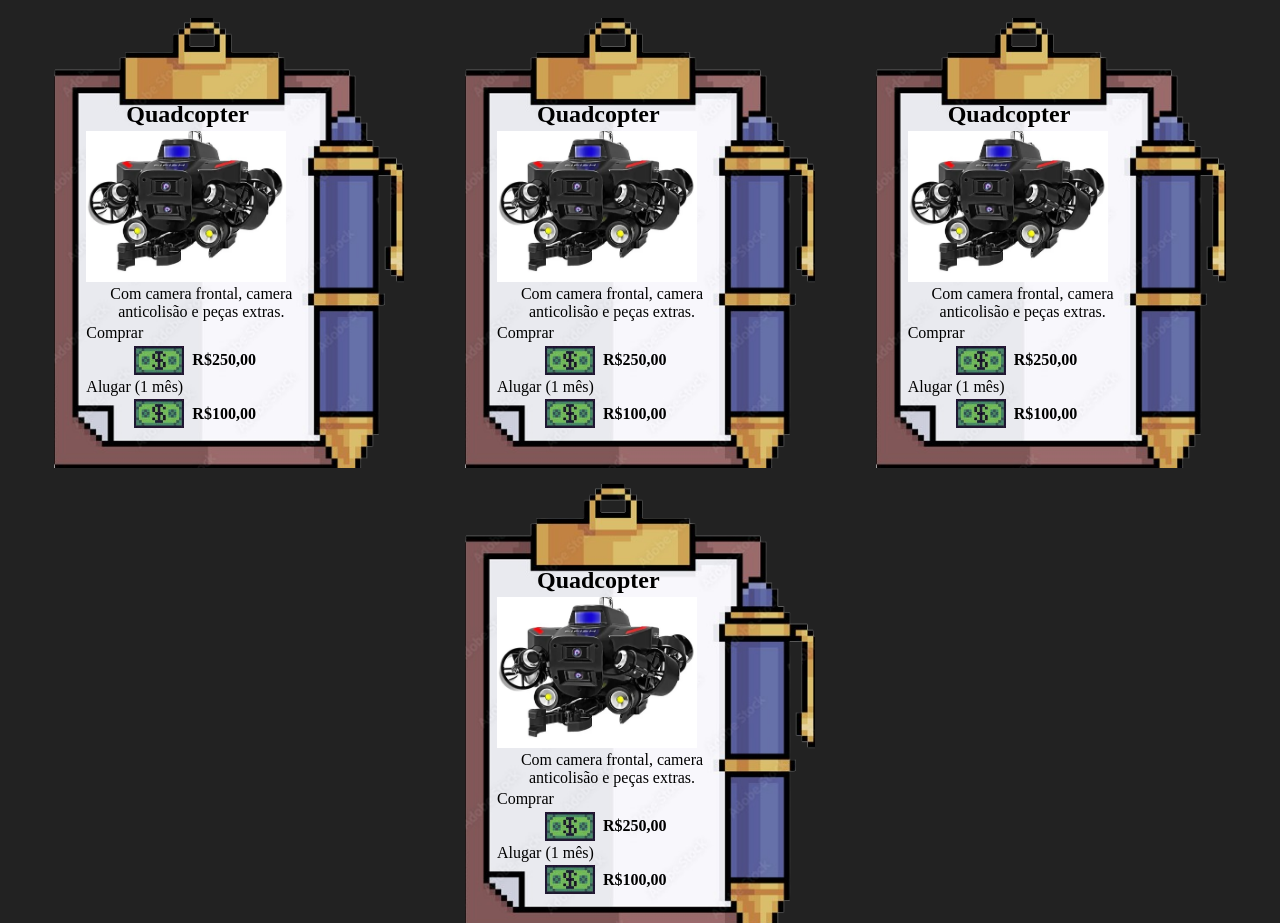
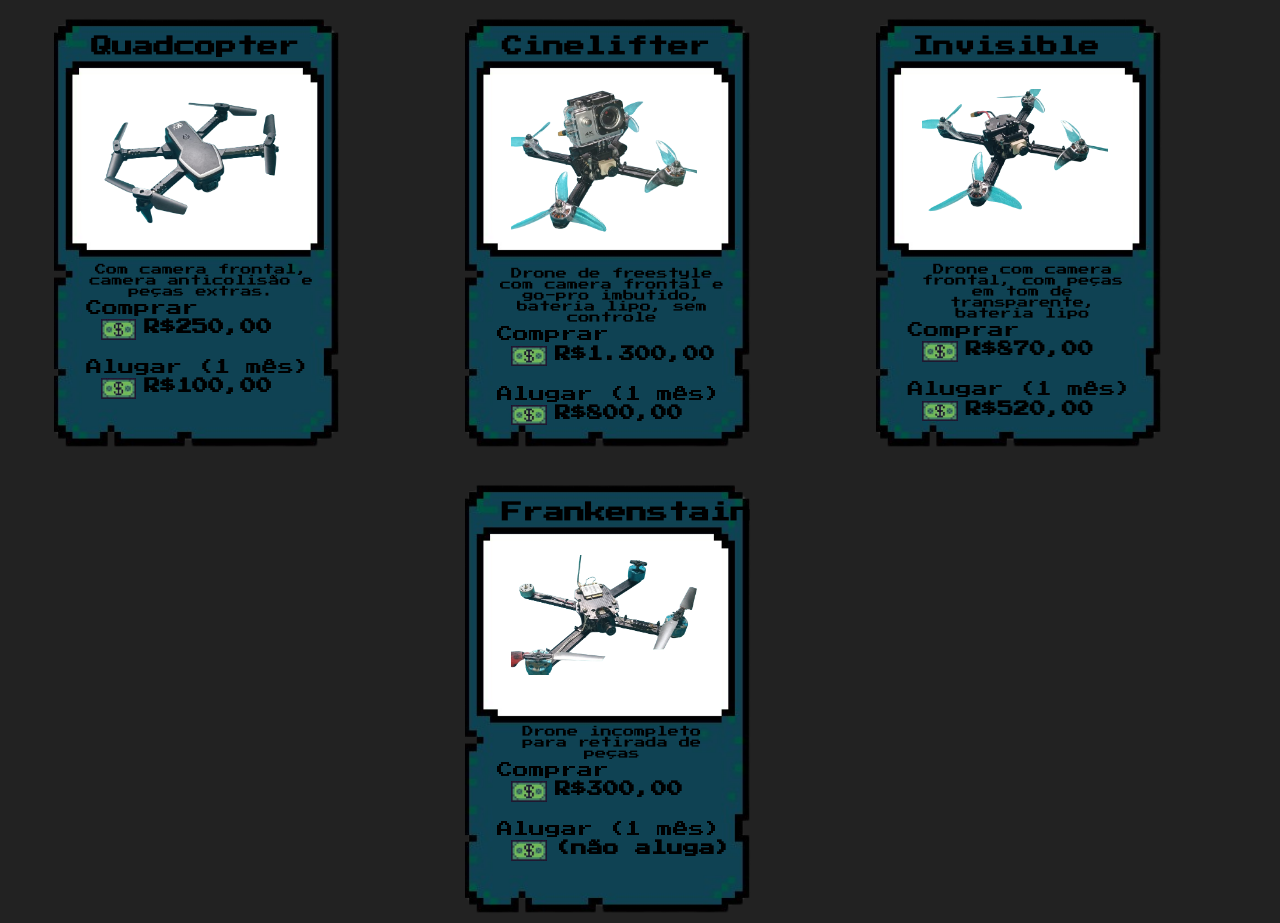
Before and after one commit to Tiel-Kimurah/Metal-cyber, a plain HTML site: page index.html in a window 1280 px wide. Shown: the part 459-1382 px from the top of the page. Drawn offline with Linux system fonts and the light colour scheme.

Commit message:
inserindo itens

```diff
--- a/estilos/banner.css
+++ b/estilos/banner.css
@@ -22,7 +22,7 @@
     width: 700px;
 }
 .titulo-banner h1{
-    font-size: 3rem;
+    font-size: 2rem;
     text-shadow: 1px 1px 1px rgb(34, 34, 34);
 }
 .titulo-banner h1 span{
--- a/estilos/header.css
+++ b/estilos/header.css
@@ -29,6 +29,7 @@
 }
 .nav-menu li a{
     font-weight: bold;
+    font-size: 0.7rem;
 }
 .nav-menu li a:hover{
     color: rgb(218, 206, 49);
--- a/estilos/produtos.css
+++ b/estilos/produtos.css
@@ -19,7 +19,7 @@
     gap: 1rem;
 }
 .item-produto{
-    background-image: url(../imagens/note_pixelart-removebg-preview.png);
+    background-image: url(../imagens/caixa-removebg-preview.png);
     background-position: center;
     background-size: cover;
     background-repeat: no-repeat;
@@ -35,22 +35,28 @@
     padding-top:5.2rem ;
     padding-left: 2rem;
 }
-.item-produto h1{
-    padding-left: 2.5rem;
+.informacoes-itens-produto h1{
+    font-size: 1.3rem;
+    padding-left: 0.3rem;
+    margin-top: -3.2rem;
+    padding-bottom: 1.8rem;
 }
 .item-produto img{
     width: 200px;
+    padding-left: 0.9rem;
+    padding-bottom: 1rem;
 }
 .text-drone{
     width: 230px;
+    font-size: 0.7rem;
+    padding-top: 1rem;
 }
 .buy{
     display: flex;
     flex-direction: row;
-    align-items: center;
+    align-items: flex-start;
     justify-content: center;
     gap: 0.5rem;
-    padding-left: 3rem;
 }
 .buy img{
     width: 50px;
@@ -62,3 +68,9 @@
 .buy p{
     font-weight: bold;
 }
+.item-produto .invisible{
+    padding-bottom: 2rem;
+}
+.item-produto .frank{
+    padding-bottom: 2rem;
+}
--- a/estilos/reset.css
+++ b/estilos/reset.css
@@ -8,4 +8,5 @@
 }
 body{
     background-color: rgb(34, 34, 34);
+    font-family: "Press Start 2P", system-ui;
 }
--- a/index.html
+++ b/index.html
@@ -10,6 +10,9 @@
     <link rel="stylesheet" href="estilos/banner.css">
     <link rel="stylesheet" href="estilos/produtos.css">
     <!--fontes-->
+    <link rel="preconnect" href="https://fonts.googleapis.com">
+    <link rel="preconnect" href="https://fonts.gstatic.com" crossorigin>
+    <link href="https://fonts.googleapis.com/css2?family=Press+Start+2P&display=swap" rel="stylesheet">
     <title>Metal_Cyber</title>
 </head>
 <body>
@@ -54,7 +57,7 @@
                 <div class="item-produto">
                     <div class="informacoes-itens-produto">
                         <h1>Quadcopter</h1>
-                        <img src="imagens/drone de topografia.png">
+                        <img src="imagens/quadcopter-removebg-preview.png">
                         <p class="text-drone">Com camera frontal, camera anticolisão e peças extras.</p>
                         <p>Comprar</p>
                         <div class="buy">
@@ -70,52 +73,52 @@
                 </div><!--fim dos itens-->
                 <div class="item-produto">
                     <div class="informacoes-itens-produto">
-                        <h1>Quadcopter</h1>
-                        <img src="imagens/drone de topografia.png">
-                        <p class="text-drone">Com camera frontal, camera anticolisão e peças extras.</p>
+                        <h1>Cinelifter</h1>
+                        <img src="imagens/drone_cinelifting-removebg-preview.png">
+                        <p class="text-drone">Drone de freestyle com camera frontal e go-pro imbutido, bateria lipo, sem controle</p>
                         <p>Comprar</p>
                         <div class="buy">
                             <img src="imagens/dinheiro pixel art.jpg">
-                            <p>R$250,00</p>
+                            <p>R$1.300,00</p>
                         </div>
                         <p>Alugar (1 mês)</p>
                         <div class="buy">
                             <img src="imagens/dinheiro pixel art.jpg">
-                            <p>R$100,00</p>
+                            <p>R$800,00</p>
                         </div>
                     </div>
                 </div><!--fim dos itens-->
                 <div class="item-produto">
                     <div class="informacoes-itens-produto">
-                        <h1>Quadcopter</h1>
-                        <img src="imagens/drone de topografia.png">
-                        <p class="text-drone">Com camera frontal, camera anticolisão e peças extras.</p>
+                        <h1>Invisible</h1>
+                        <img src="imagens/drone_invisivel-removebg-preview.png" class="invisible">
+                        <p class="text-drone">Drone com camera frontal, com peças em tom de transparente, bateria lipo</p>
                         <p>Comprar</p>
                         <div class="buy">
                             <img src="imagens/dinheiro pixel art.jpg">
-                            <p>R$250,00</p>
+                            <p>R$870,00</p>
                         </div>
                         <p>Alugar (1 mês)</p>
                         <div class="buy">
                             <img src="imagens/dinheiro pixel art.jpg">
-                            <p>R$100,00</p>
+                            <p>R$520,00</p>
                         </div>
                     </div>
                 </div><!--fim dos itens-->
                 <div class="item-produto">
                     <div class="informacoes-itens-produto">
-                        <h1>Quadcopter</h1>
-                        <img src="imagens/drone de topografia.png">
-                        <p class="text-drone">Com camera frontal, camera anticolisão e peças extras.</p>
+                        <h1>Frankenstain</h1>
+                        <img src="imagens/drone_frankenstain-removebg-preview.png" class="frank">
+                        <p class="text-drone">Drone incompleto para retirada de peças</p>
                         <p>Comprar</p>
                         <div class="buy">
                             <img src="imagens/dinheiro pixel art.jpg">
-                            <p>R$250,00</p>
+                            <p>R$300,00</p>
                         </div>
                         <p>Alugar (1 mês)</p>
                         <div class="buy">
                             <img src="imagens/dinheiro pixel art.jpg">
-                            <p>R$100,00</p>
+                            <p>(não  aluga)</p>
                         </div>
                     </div>
                 </div><!--fim dos itens-->
```
Also changed, not shown: imagens/drone_cinelifting-removebg-preview.png (added), imagens/drone_frankenstain-removebg-preview.png (added), imagens/drone_invisivel-removebg-preview.png (added), imagens/note_pixelart-removebg-preview.png (deleted), imagens/quadcopter-removebg-preview.png (added).
